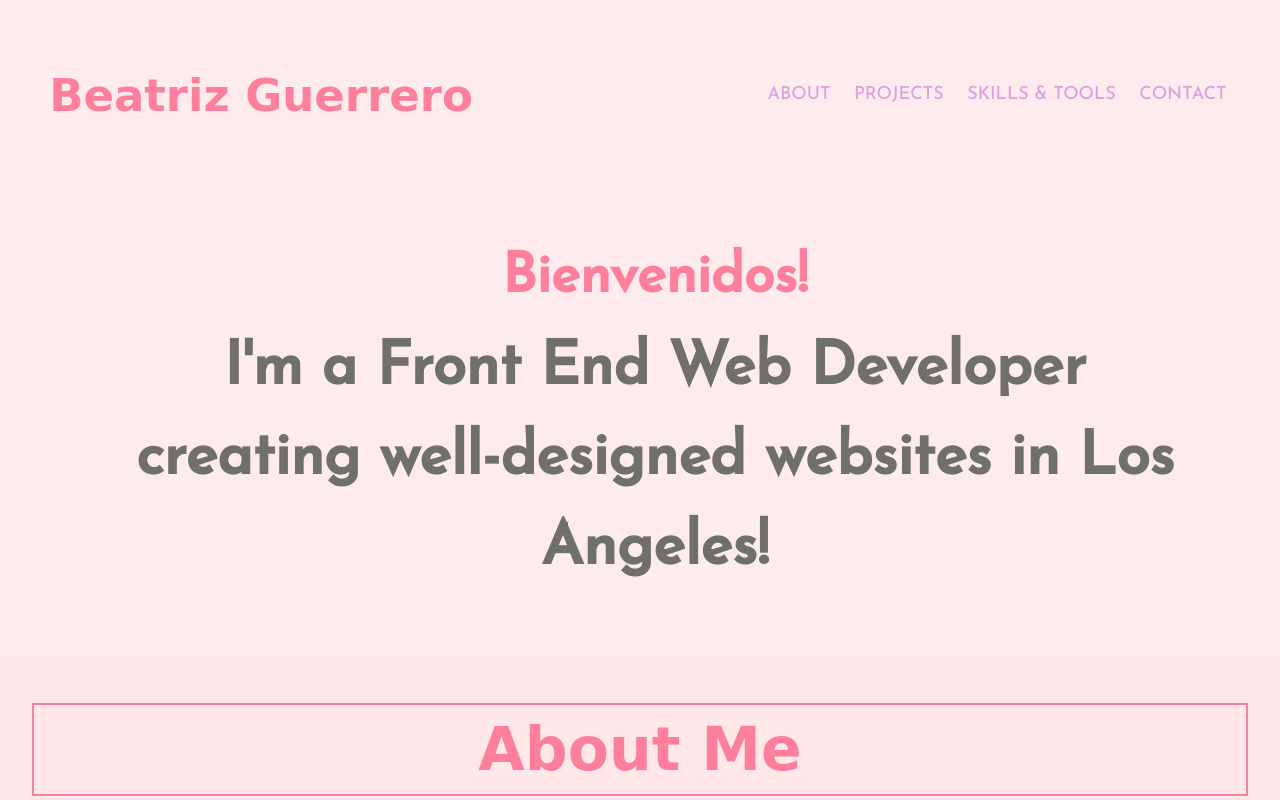
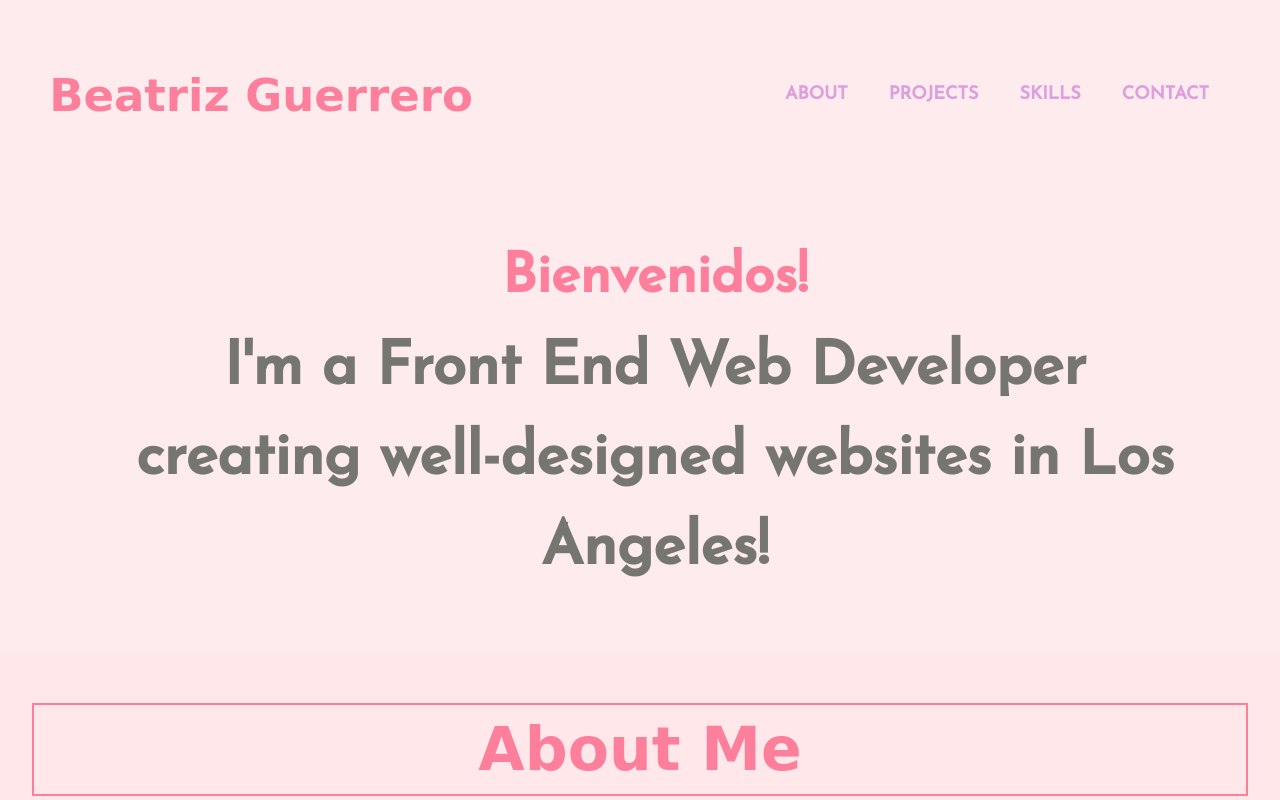
Before and after one commit to Beatriz-G/Beatriz, a plain HTML site: page index.html in a window 1280 px wide. Shown: the top 800 px of the page. Drawn offline with Linux system fonts and the light colour scheme; a web font is replaced by a local one.

Commit message:
Changed grey color

```diff
--- a/css/main.css
+++ b/css/main.css
@@ -2,10 +2,10 @@
 
 body {
     font-family: 'Josefin Sans', sans-serif;
-    color: #6f706a;
+    color: #4A4A45;
     font-size: 25px;
 }
-
+/*#6f706a   767670  */
 /*****GRID*****/
 
 .full-width {
@@ -50,6 +50,7 @@ nav ul li a {
     text-decoration: none;
     font-size: 15px;
     color: plum;
+    font-weight: 800;
 }
 
 .welcome {
@@ -64,6 +65,7 @@ header h2 {
     padding: 0 2%;
     line-height: 150%;
     font-weight: 900;
+    color: #767670;
 }
 
 /*****MAIN*****/
--- a/index.html
+++ b/index.html
@@ -20,7 +20,7 @@
                     <ul>
                         <li><a href="#about">About</a></li>
                         <li><a href="#projects">Projects</a></li>
-                        <li><a href="#skills-tools">Skills & Tools</a></li>
+                        <li><a href="#skills-tools">Skills</a></li>
                         <li><a href="#contact">Contact</a></li>
                     </ul>
                 </nav>
```
